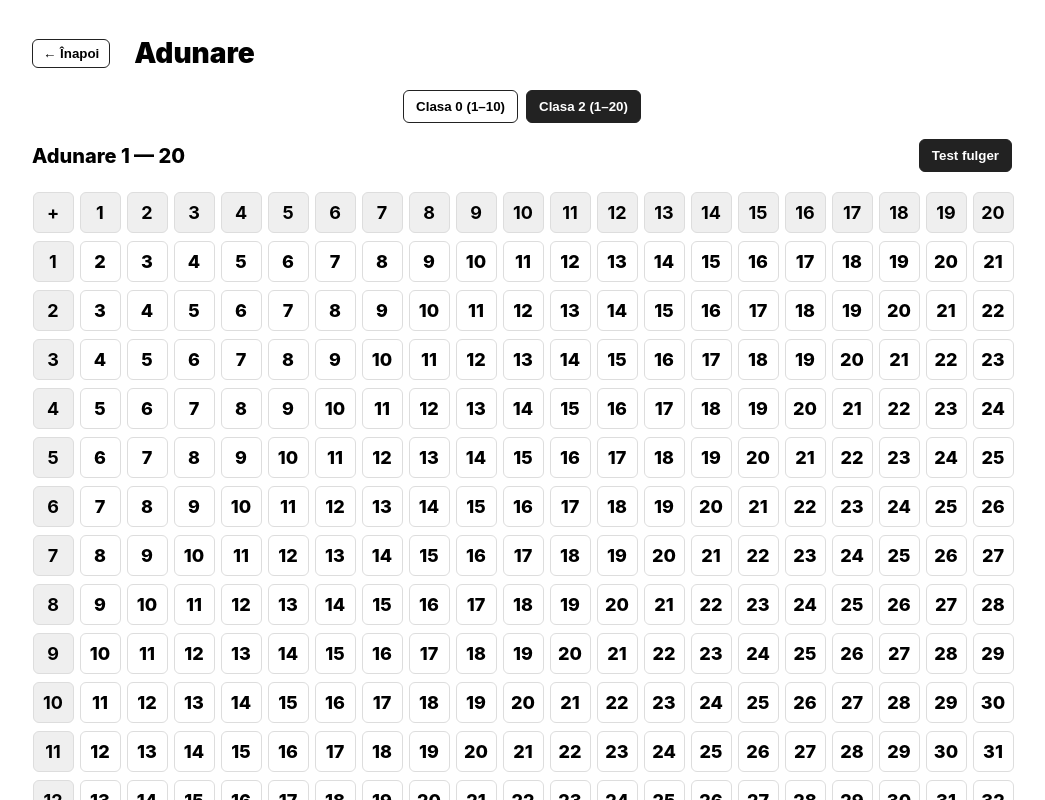
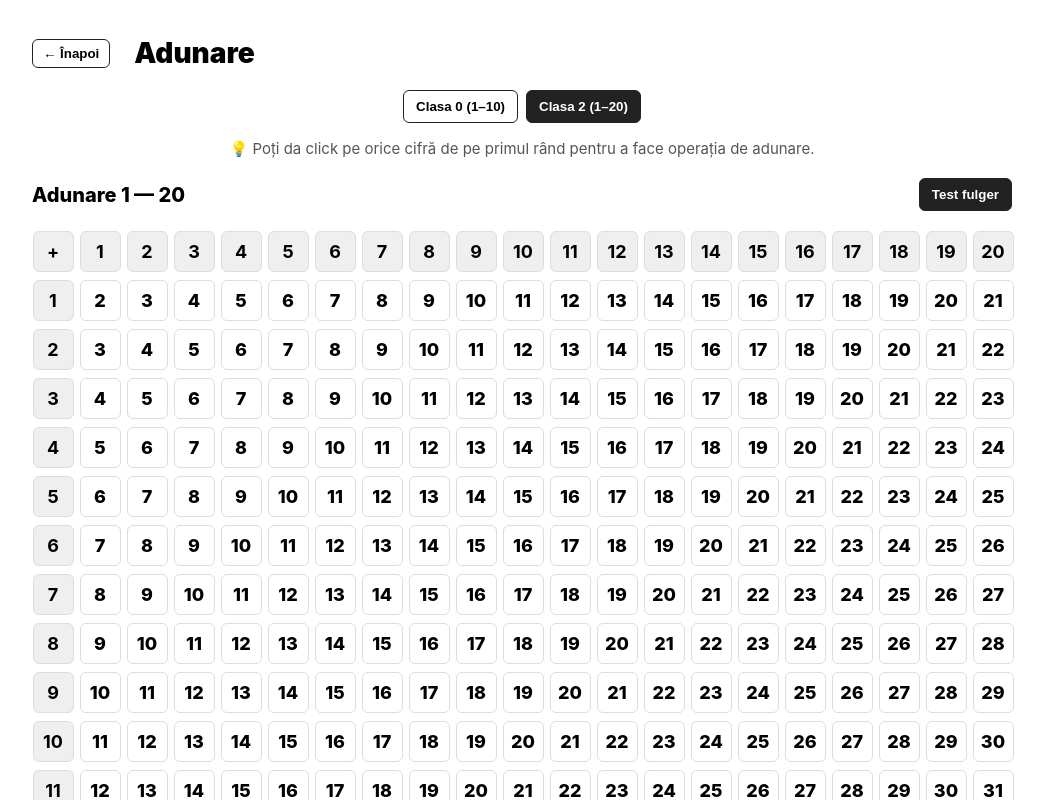
Before and after one commit to Lin510/mem02, a Next.js app: page /add in a window 1280 px wide. Shown: the top 800 px of the page, without its empty margins (118-1163 px from the left). Built offline with nearby package versions, Linux system fonts and the light colour scheme.

Commit message:
Adăugare text informativ pentru interacțiunea cu tabelele
- Adăugat mesaj la paginile de adunare, scădere și înmulțire
- Utilizatorii sunt informați că pot da click pe cifrele din primul rând
- Text poziționat centrat deasupra tabelului cu stil subtil

```diff
--- a/app/add/page.tsx
+++ b/app/add/page.tsx
@@ -26,6 +26,8 @@ export default function AddPage() {
           <button onClick={() => setCls(2)} style={{ padding: "8px 12px", borderRadius: 6, border: "1px solid #222", background: cls === 2 ? "#222" : "#fff", color: cls === 2 ? "#fff" : "#000", fontWeight: 700 }}>Clasa 2 (1–20)</button>
         </div>
 
+        <p style={{ textAlign: "center", marginBottom: 20, fontSize: 15, color: "#555" }}>💡 Poți da click pe orice cifră de pe primul rând pentru a face operația de adunare.</p>
+
         <Table operation="add" max={max} grade={cls} title={`Adunare 1 — ${max}`} />
       </div>
     </div>
--- a/app/mul/page.tsx
+++ b/app/mul/page.tsx
@@ -17,6 +17,8 @@ export default function MulPage() {
           {/* local back button removed; use BackButton before title */}
         </div>
 
+        <p style={{ textAlign: "center", marginBottom: 20, fontSize: 15, color: "#555" }}>💡 Poți da click pe orice cifră de pe primul rând pentru a face operația de înmulțire.</p>
+
         <Table operation="mul" max={max} grade={2} title={`Înmulțire 1 — ${max}`} />
       </div>
     </div>
--- a/app/sub/page.tsx
+++ b/app/sub/page.tsx
@@ -15,6 +15,8 @@ export default function SubPage() {
           {/* local back button removed; use BackButton before title */}
         </div>
 
+        <p style={{ textAlign: "center", marginBottom: 20, fontSize: 15, color: "#555" }}>💡 Poți da click pe orice cifră de pe primul rând pentru a face operația de scădere.</p>
+
         <Table operation="sub" max={20} grade={2} title={`Scădere 1 — 20`} />
       </div>
     </div>
```
